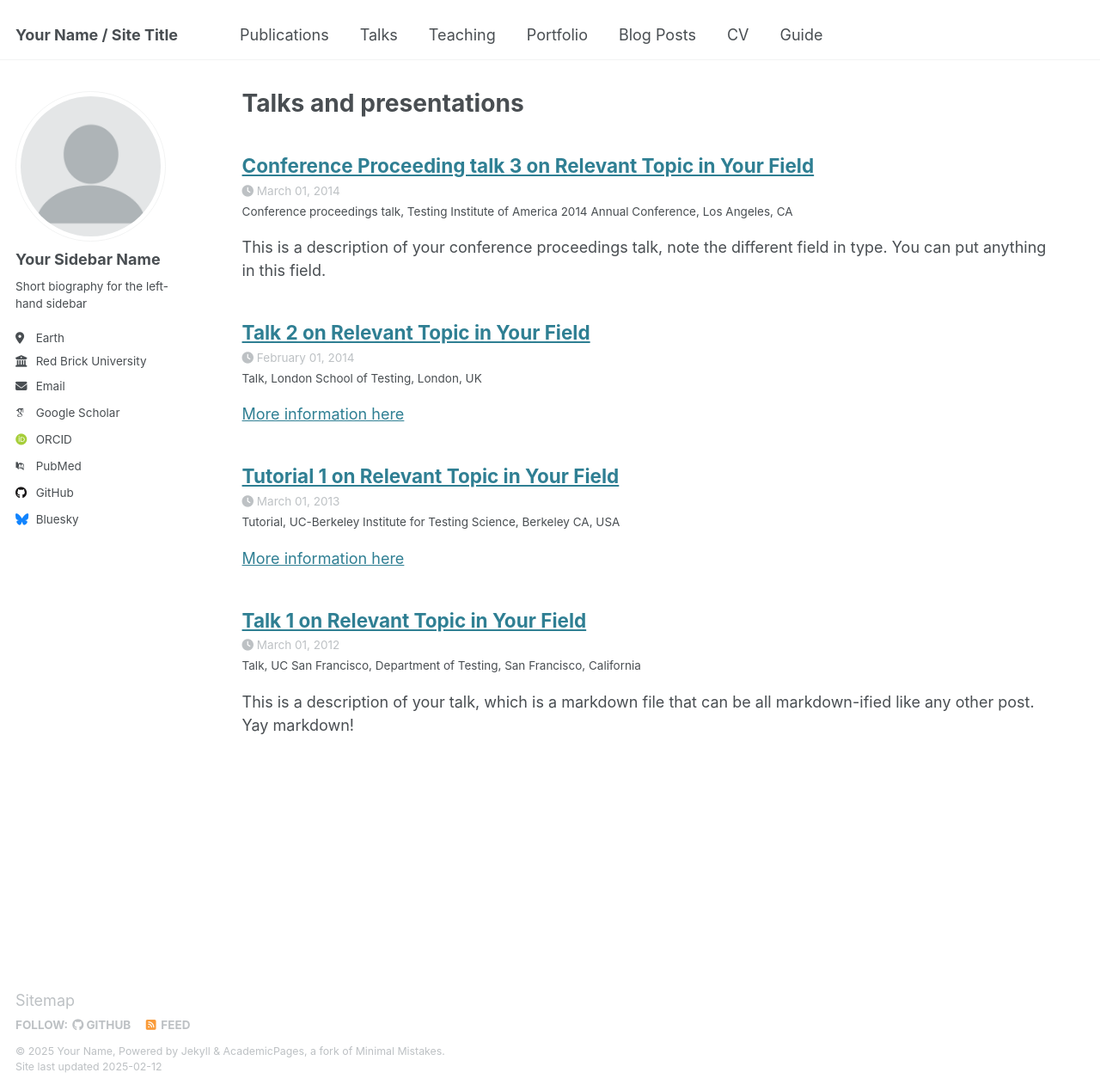
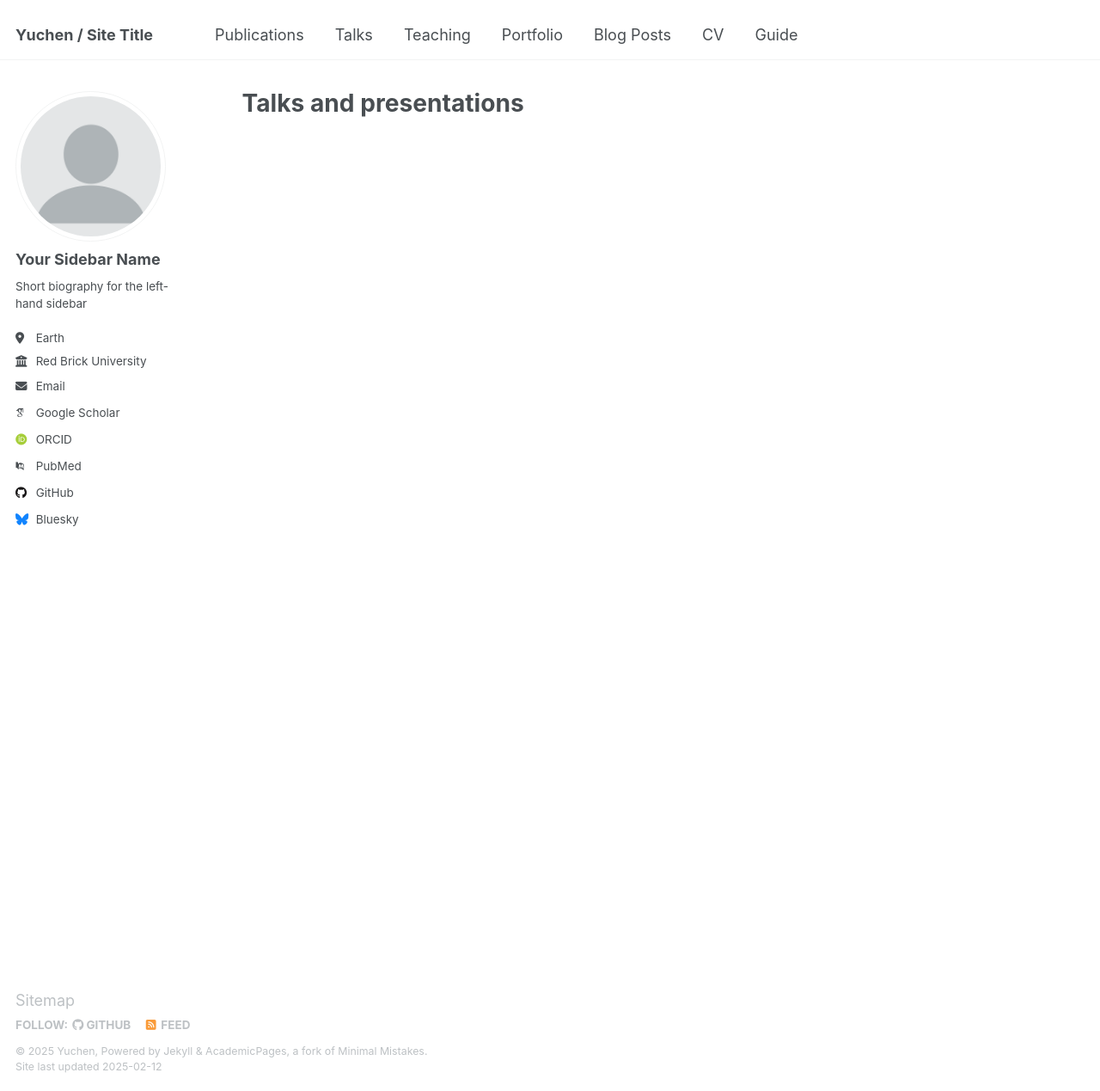
Before and after one commit to yuchen2402/yuchen2402.github.io, a Jekyll site: the page built from _pages/talks.html, in a window 1280 px wide and 1269 px high. Shown: the whole window at 86% size. Built offline with Jekyll 4.4.1, drawn with Linux system fonts in a browser that asks for light colours; some web fonts are replaced; some of the changed lines change nothing that is shown.

Commit message:
Update _config.yml

```diff
--- a/_config.yml
+++ b/_config.yml
@@ -9,9 +9,9 @@
 # Basic Site Settings
 locale                   : "en-US"
 site_theme               : "default"
-title                    : "Your Name / Site Title"
+title                    : "Yuchen / Site Title"
 title_separator          : "-"
-name                     : &name "Your Name"
+name                     : &name "Yuchen"
 description              : &description "personal description"
 url                      : https://academicpages.github.io # the base hostname & protocol for your site e.g. "https://[your GitHub username].github.io"
 baseurl                  : "" # the subpath of your site, e.g. "/blog"
@@ -212,17 +212,17 @@
 
 
 # These settings control the types of collections used by the template
-collections:
-  teaching:
+Works Collection:
+  Fiction 小說:
     output: true
     permalink: /:collection/:path/
-  publications:
+  Prose 散文:
     output: true
     permalink: /:collection/:path/
-  portfolio:
+  Poetry 詩歌:
     output: true
     permalink: /:collection/:path/
-  talks:
+  Academic Papers 學術文章:
     output: true
     permalink: /:collection/:path/
 
```
